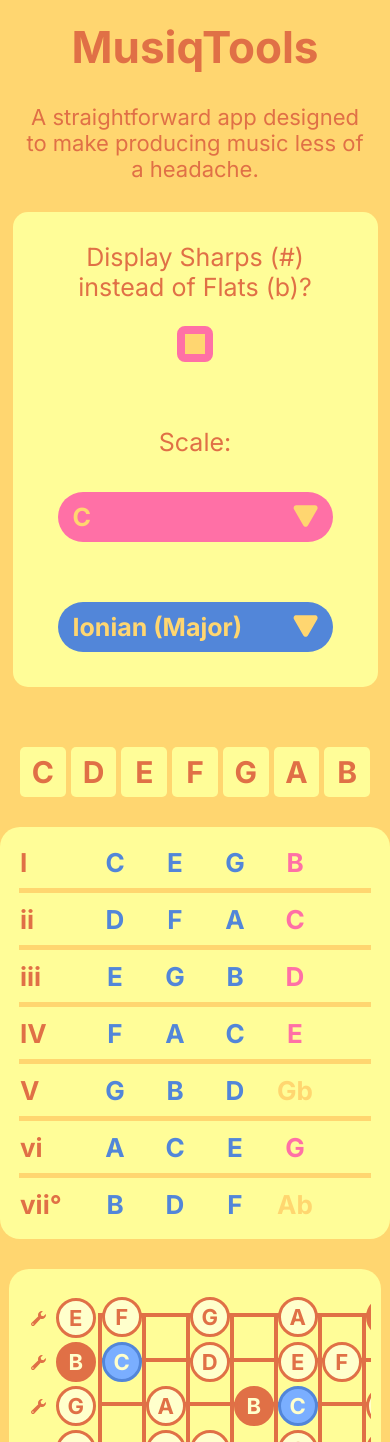
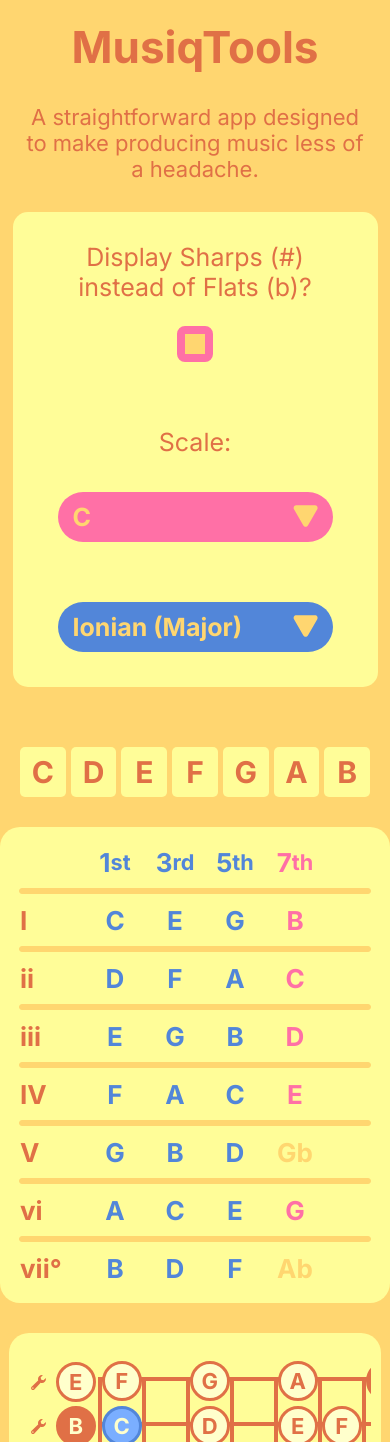
Before and after one commit to JoshSilveous/old-musiqtools, a React (Create React App) app: page / in a window 390 px wide. Shown: the top 1442 px of the page. Built offline with nearby package versions, Linux system fonts and the light colour scheme.

Commit message:
Added labels to ScaleInfoChords

```diff
--- a/src/App/ScaleInfo/ScaleInfoChords/ScaleInfoChords.css
+++ b/src/App/ScaleInfo/ScaleInfoChords/ScaleInfoChords.css
@@ -15,11 +15,12 @@
 
 .scaleinfochord-container > hr {
     background-color: var(--background);
-    height: 3px;
+    height: 4px;
     width: 100%;
     margin: 1px;
     border: 1px solid var(--background);
     box-shadow: none;
+    border-radius: 10px;
 }
 
 .scaleinfochord-chord {
@@ -32,7 +33,7 @@
     font-size: 26px;
 }
 
-.scaleinfochord-note {
+.scaleinfochord-note, .scaleinfochord-desc-note {
     flex-shrink: 0;
     padding: 5px;
     width: 40px;
@@ -44,7 +45,9 @@
     border-radius: 5%;
     margin-left: 10px;
 }
-.scaleinfochord-note.seventh.included {
+
+
+.scaleinfochord-note.seventh.included, .scaleinfochord-desc-note.seventh {
     color: var(--accent1);
 }
 .scaleinfochord-note.seventh.unincluded {
@@ -66,20 +69,25 @@
 }
 
 
-.scaleinfochord-numeral {
+.scaleinfochord-numeral, .scaleinfochord-desc-numeral {
     flex-shrink: 0;
     width: 50px;
-    cursor: pointer;
     padding-right: 10px;
 }
+.scaleinfochord-numeral {
+    cursor: pointer;
+}
 
-.scaleinfochord-label {
+.scaleinfochord-label, .scaleinfochord-desc-label {
     width: 200px;
     min-width: 60px;
     padding: 8px;
     border-radius: 5px;
+}
+.scaleinfochord-label {
     cursor: pointer;
 }
+
 .scaleinfochord-label.highlighted {
     background: var(--background3);
     box-shadow: inset 0px 0px 0px 3px var(--background);
@@ -113,14 +121,16 @@
 
 /* To prevent overflow from looking weird on really small screens*/
 @media screen and (max-width: 400px) {
-    .scaleinfochord-label {
+    .scaleinfochord-label, .scaleinfochord-desc-label {
         display: none;
     }
     .scaleinfochord {
         justify-content: center;
     }
     .scaleinfochord-note,
-    .scaleinfochord-numeral {
+    .scaleinfochord-desc-note,
+    .scaleinfochord-numeral,
+    .scaleinfochord-desc-numeral {
         flex-shrink: 1;
     }
 }
--- a/src/App/ScaleInfo/ScaleInfoChords/ScaleInfoChords.tsx
+++ b/src/App/ScaleInfo/ScaleInfoChords/ScaleInfoChords.tsx
@@ -67,6 +67,7 @@
 
         return (
             <React.Fragment key={chordTypeValueIndex}>
+                <hr />
                 <div
                     className='scaleinfochord-chord'
                 >
@@ -116,13 +117,30 @@
                     })
                     }
                 </div>
-                {chordTypeValueIndex !== modeFormula.length - 1 && <hr />}
             </React.Fragment>
         )
     })
 
     return (
         <div className='scaleinfochord-container'>
+            <div className='scaleinfochord-chord'>
+                <div className="scaleinfochord-desc-numeral"></div>
+                <div className='scaleinfochord-desc-label'>
+                    Chord
+                </div>
+                <div className='scaleinfochord-desc-note'>
+                    1<sup>st</sup>
+                </div>
+                <div className='scaleinfochord-desc-note'>
+                    3<sup>rd</sup>
+                </div>
+                <div className='scaleinfochord-desc-note'>
+                    5<sup>th</sup>
+                </div>
+                <div className='scaleinfochord-desc-note seventh'>
+                    7<sup>th</sup>
+                </div>
+            </div>
             {chords}
         </div>
     )
```
